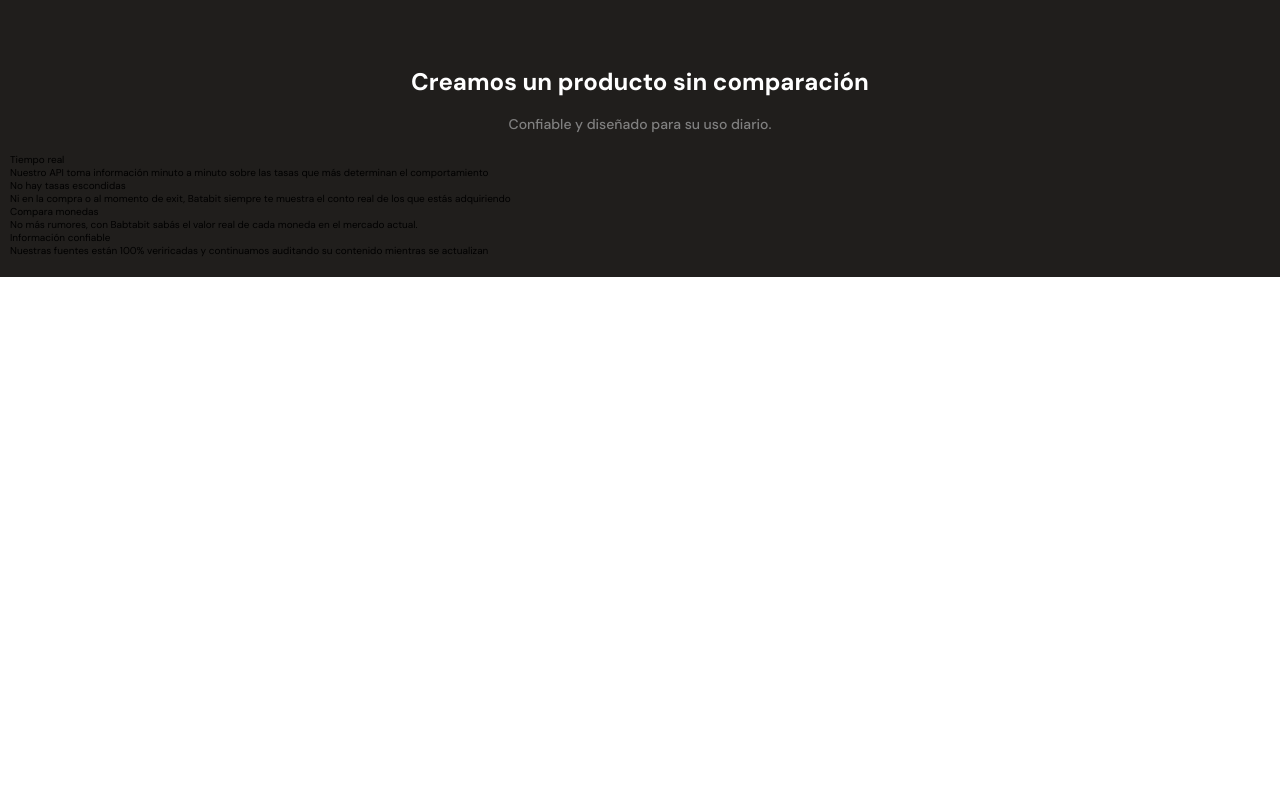
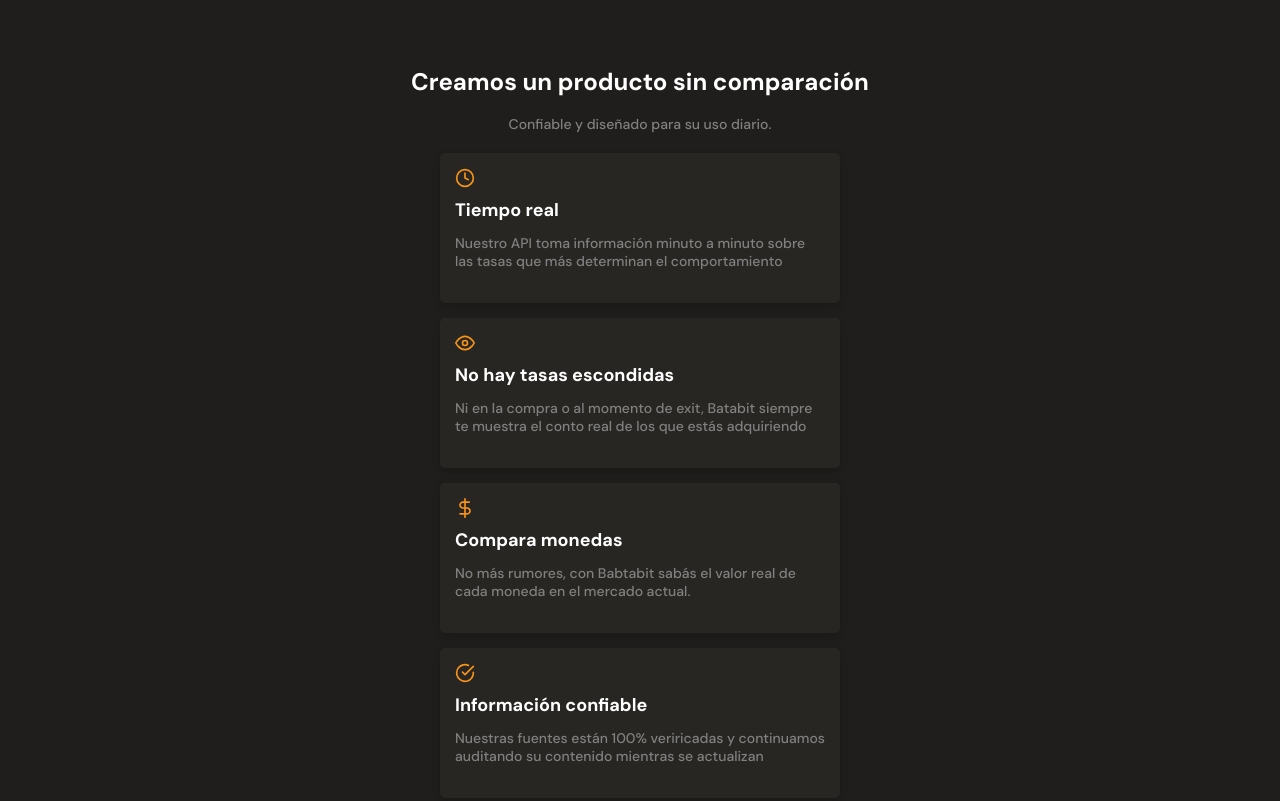
Before and after one commit to alejandrozambrano/CursoMobileFirst, a plain HTML site: page index.html in a window 1280 px wide. Shown: the part 1187-1988 px from the top of the page. Before the commit the page ends 1464 px from the top, so only its background shows below. Drawn offline with Linux system fonts and the light colour scheme.

Commit message:
Estilizando tarjetas

```diff
--- a/styles.css
+++ b/styles.css
@@ -280,3 +280,67 @@ main {
     line-height: 1.8rem;
     color: #808080
 }
+.product-detail--card {
+    width: 90%;
+    min-width: 288px;
+    max-width: 400px;
+    height: 150px;
+    margin: 15px auto;
+    padding: 15px;
+    background-color: var(--warm-black1);
+    border-radius: 5px;
+    box-shadow: 0 4px 8px rgba(0, 0, 0, 0.16);
+}
+.product-detail--card .clock {
+    display: inline-block;
+    width: 20px;
+    height: 20px;
+    margin-bottom: 10px;
+    background-image: url(./assets/icons/clock.svg);
+    background-size: cover;
+    background-position: center;
+    background-repeat: no-repeat;
+}
+.product--card-title {
+    margin-bottom: 15px;
+    font-size: 1.8rem;
+    font-weight: bold;
+    line-height: 1.8rem;
+    color: var(--just-white);
+}
+.product--card-body {
+    font-size: 1.4rem;
+    font-weight: 500;
+    line-height: 1.8rem;
+    color: #808080;
+}
+.product-detail--card .ojo {
+    display: inline-block;
+    width: 20px;
+    height: 20px;
+    margin-bottom: 10px;
+    background-image: url(./assets/icons/eye.svg);
+    background-size: cover;
+    background-position: center;
+    background-repeat: no-repeat;
+}
+.product-detail--card .pesos {
+    display: inline-block;
+    width: 20px;
+    height: 20px;
+    margin-bottom: 10px;
+    background-image: url(./assets/icons/dollar.svg);
+    background-size: cover;
+    background-position: center;
+    background-repeat: no-repeat;
+}
+.product-detail--card .chulo {
+    display: inline-block;
+    width: 20px;
+    height: 20px;
+    margin-bottom: 10px;
+    background-image: url(./assets/icons/check-circle.svg);
+    background-size: cover;
+    background-position: center;
+    background-repeat: no-repeat;
+}
```
Also changed, not shown: assets/icons/clock.svg (renamed from assets/icons/clock .svg).
